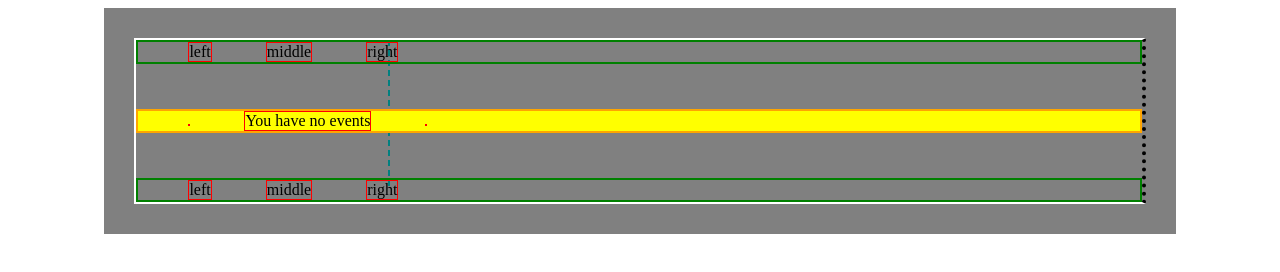
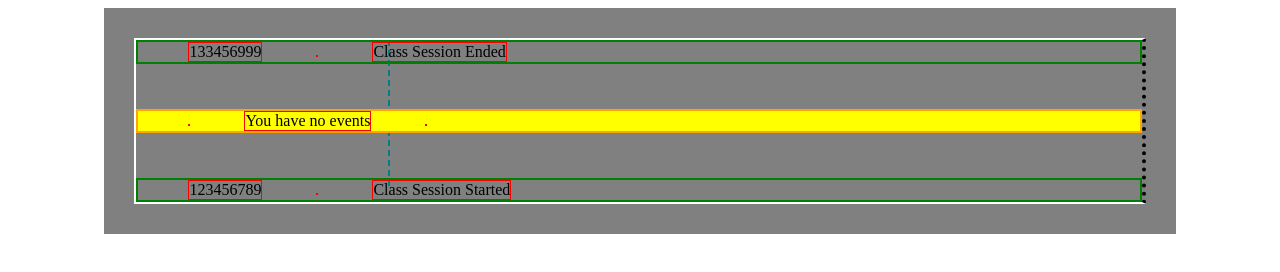
Before and after one commit to chdmark/datanyze-javascript, a plain HTML site: page index.html in a window 1280 px wide. Drawn offline with nearby package versions, Linux system fonts and the light colour scheme.

Commit message:
Successfully append timestamp

```diff
--- a/application.js
+++ b/application.js
@@ -1,3 +1,10 @@
+$(function(){
+
+	makeSchedule(startEnd, commands);
+
+
+});
+
 var startEnd =
 {
 	startTime:123456789, // timestamp
@@ -18,4 +25,15 @@ var commands =
 	}
 ]
 
-var makeSchedule = function(time, commands)
+var makeSchedule = function(time, events) {
+	var parseTime = time;
+	var start = parseTime.startTime;
+	var end = parseTime.endTime;
+	console.log(start);
+	console.log(end);
+
+	$(".start").children(".left").append(start);
+	$(".start").children(".right").append("Class Session Started");
+	$(".end").children(".left").append(end);
+	$(".end").children(".right").append("Class Session Ended");
+}
--- a/index.html
+++ b/index.html
@@ -15,15 +15,15 @@
 			</div>
 			<div class="end row">
 				<div class="left">
-					left
+
 
 				</div>
 				<div class="middle">
-					middle
+
 				</div>
 
 				<div class="right">
-					right
+
 				</div>
 			</div>
 			<div class="events row">
@@ -37,15 +37,15 @@
 			</div>
 			<div class="start row">
 				<div class="left">
-					left
+
 
 				</div>
 				<div class="middle">
-					middle
+
 				</div>
 
 				<div class="right">
-					right
+
 				</div>
 			</div>
 		</div>
```
